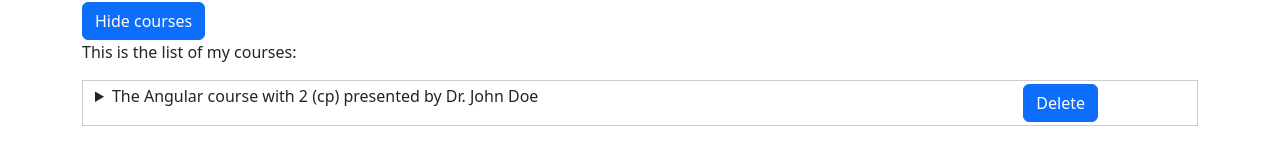
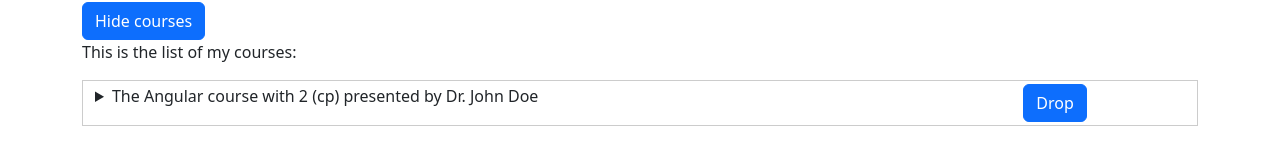
Before and after one commit to m-mehabadi/angular-udemy-course, an Angular app in the folder test-app/: page / in a window 1280 px wide. Both pictures are taken after a click on the button "Show courses". Shown: the part 537-702 px from the top of the page. Built offline with nearby package versions, Linux system fonts and the light colour scheme.

Commit message:
Made the course component to emit a void event on  click;

```diff
--- a/test-app/src/app/app.component.html
+++ b/test-app/src/app/app.component.html
@@ -2,11 +2,7 @@
   <div class="row">
     <div class="col-md-12">
       <app-header></app-header>
-      <!-- <hr /> -->
-      <hr class="border border-primary border-3 opacity-75">
-
-      <!-- <app-sidebar></app-sidebar>
-      <hr /> -->
+      <hr class="border border-primary border-3 opacity-75" />
 
       <app-course-register
         (courseCreated)="OnCourseCreated($event)"
@@ -21,7 +17,7 @@
         <app-course
           *ngFor="let course of courses"
           [course]="course"
-          (courseDeleted)="OnCourseDeleted($event)"
+          (courseDeleted)="OnCourseDeleted(course)"
         ></app-course>
       </div>
     </div>
--- a/test-app/src/app/app.component.ts
+++ b/test-app/src/app/app.component.ts
@@ -45,16 +45,16 @@
     });
   }
 
-  OnCourseDeleted(event: {
+  OnCourseDeleted(course: {
     name: string;
     creditPoints: number;
     instructor: string;
   }) {
-    this.courses = this.courses.filter((course) => {
+    this.courses = this.courses.filter((_course) => {
       return (
-        course.name !== event.name ||
-        course.creditPoints !== event.creditPoints ||
-        course.instructor !== event.instructor
+        _course.name !== course.name ||
+        _course.creditPoints !== course.creditPoints ||
+        _course.instructor !== course.instructor
       );
     });
   }
--- a/test-app/src/app/course/course.component.html
+++ b/test-app/src/app/course/course.component.html
@@ -7,6 +7,6 @@
     <p>{{course.description}}</p>
   </details>
   <div class="col col-2">
-    <button class="btn btn-primary" (click)="deleteCourse()">Delete</button>
+    <button class="btn btn-primary" (click)="deleteCourse()">Drop</button>
   </div>
 </div>
--- a/test-app/src/app/course/course.component.ts
+++ b/test-app/src/app/course/course.component.ts
@@ -12,14 +12,16 @@
     instructor: string;
     description: string;
   };
-  @Output() courseDeleted = new EventEmitter<{
-    name: string;
-    creditPoints: number;
-    instructor: string;
-    description: string;
-  }>();
+  // @Output() courseDeleted = new EventEmitter<{
+  //   name: string;
+  //   creditPoints: number;
+  //   instructor: string;
+  //   description: string;
+  // }>();
+  @Output() courseDeleted = new EventEmitter<void>();
 
   deleteCourse() {
-    this.courseDeleted.emit(this.course);
+    // this.courseDeleted.emit(this.course);
+    this.courseDeleted.emit();
   }
 }
```
